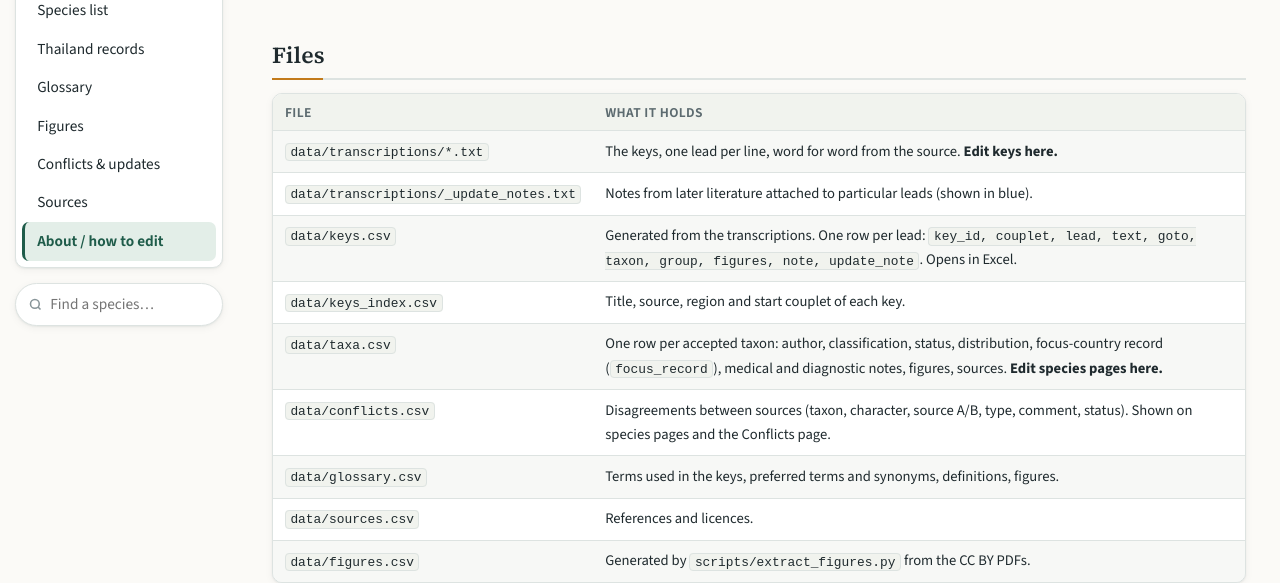
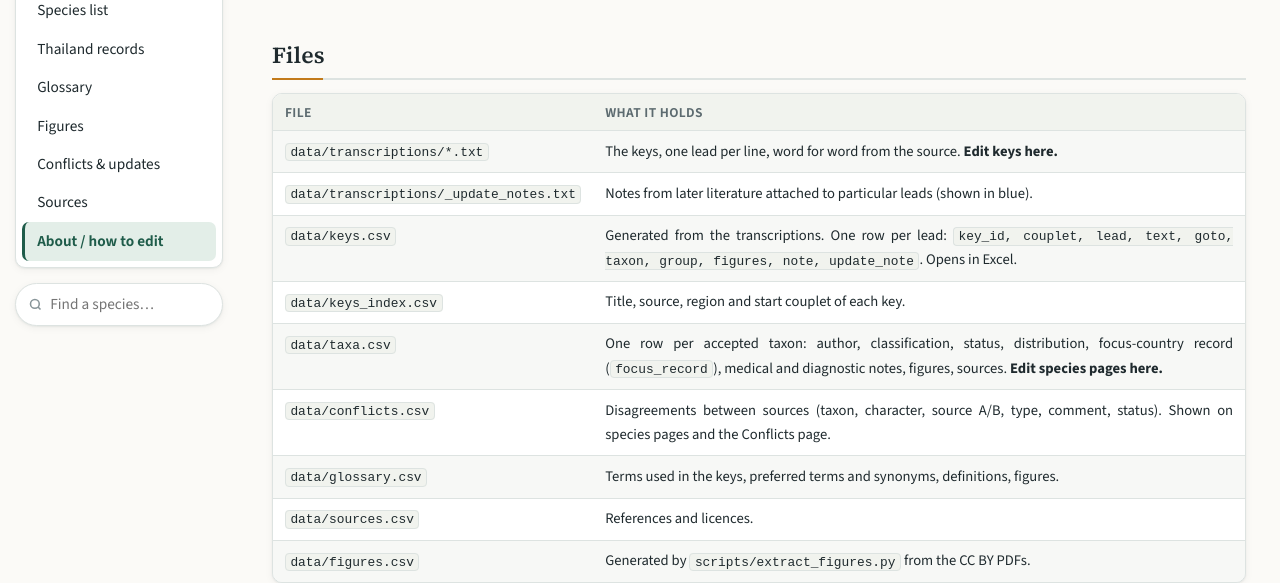
Before and after one commit to chavanutj/sandfly-identification, a plain HTML site: page site/about.html in a window 1280 px wide. Shown: the part 241-824 px from the top of the page. Drawn offline with Linux system fonts and the light colour scheme.

Commit message:
Justify table cells, captions, references and card text on all pages
Co-Authored-By: Claude Opus 5.5 <noreply@anthropic.com>

```diff
--- a/scripts/assets/style.css
+++ b/scripts/assets/style.css
@@ -114,9 +114,10 @@ nav.side .search input { width: 100%; margin-top: .9rem; padding: .55rem .75rem
 nav.side .search input:focus { outline: none; border-color: var(--brand); box-shadow: 0 0 0 3px var(--brand2); }
 main { flex: 1; min-width: 0; padding: 1.5rem 2rem 3rem; }
 /* distributed (justified) text on every page: lines run to the heading line; short items stay left-aligned (see below) */
-main p, main li, main .callout, .lead .lt, .lead details > .body, .intro p { text-align: justify; text-justify: inter-word; hyphens: auto; -webkit-hyphens: auto; }
-main table *, main figcaption, main .facts *, main .toc, main ol.refs li, main .chips, main .crumb, main .muted.gcount,
-main ul.taxlist li, main .keycard *, main .tiles *, main .gfilter *, main .stepnav, main .trail, main .dside .hint { text-align: left; hyphens: manual; }
+main p, main li, main td, main dd, main figcaption, main .callout, main .facts span, main .tiles span, main .keycard .kt, .lead .lt, .lead details > .body, .intro p,
+#gpop p, #lbox .lb-cap { text-align: justify; text-justify: inter-word; hyphens: auto; -webkit-hyphens: auto; }
+main th, main .toc, main .chips, main .crumb, main .stepnav, main .trail, main .gfilter *, main td.num { text-align: left; hyphens: manual; }
+main td.num { text-align: right; }
 footer { border-top: 1px solid var(--line); padding: 1rem 1.6rem 1.4rem; font: .78rem/1.6 var(--sans); color: var(--muted);
   max-width: 1360px; margin: 0 auto; }
 
--- a/site/assets/style.css
+++ b/site/assets/style.css
@@ -114,9 +114,10 @@ nav.side .search input { width: 100%; margin-top: .9rem; padding: .55rem .75rem
 nav.side .search input:focus { outline: none; border-color: var(--brand); box-shadow: 0 0 0 3px var(--brand2); }
 main { flex: 1; min-width: 0; padding: 1.5rem 2rem 3rem; }
 /* distributed (justified) text on every page: lines run to the heading line; short items stay left-aligned (see below) */
-main p, main li, main .callout, .lead .lt, .lead details > .body, .intro p { text-align: justify; text-justify: inter-word; hyphens: auto; -webkit-hyphens: auto; }
-main table *, main figcaption, main .facts *, main .toc, main ol.refs li, main .chips, main .crumb, main .muted.gcount,
-main ul.taxlist li, main .keycard *, main .tiles *, main .gfilter *, main .stepnav, main .trail, main .dside .hint { text-align: left; hyphens: manual; }
+main p, main li, main td, main dd, main figcaption, main .callout, main .facts span, main .tiles span, main .keycard .kt, .lead .lt, .lead details > .body, .intro p,
+#gpop p, #lbox .lb-cap { text-align: justify; text-justify: inter-word; hyphens: auto; -webkit-hyphens: auto; }
+main th, main .toc, main .chips, main .crumb, main .stepnav, main .trail, main .gfilter *, main td.num { text-align: left; hyphens: manual; }
+main td.num { text-align: right; }
 footer { border-top: 1px solid var(--line); padding: 1rem 1.6rem 1.4rem; font: .78rem/1.6 var(--sans); color: var(--muted);
   max-width: 1360px; margin: 0 auto; }
 
```
